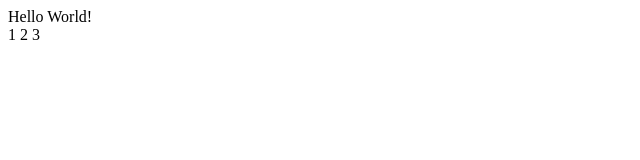
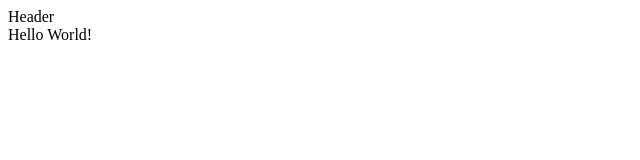
Before and after one commit to ElfBerserk/my-new-project, a plain HTML site: page index.html in a window 1280 px wide. Shown: the whole page, without its empty margins (0-640 px from the left). Drawn offline with Linux system fonts and the light colour scheme.

Commit message:
empty line

```diff
--- a/index.html
+++ b/index.html
@@ -6,11 +6,9 @@
     <title>Document</title>
 </head>
 <body>
-    <header></header>
+    <header>Header</header>
     <main></main>
+
     <footer>Hello World!</footer>
-    1
-    2
-    3
 </body>
 </html>
```
